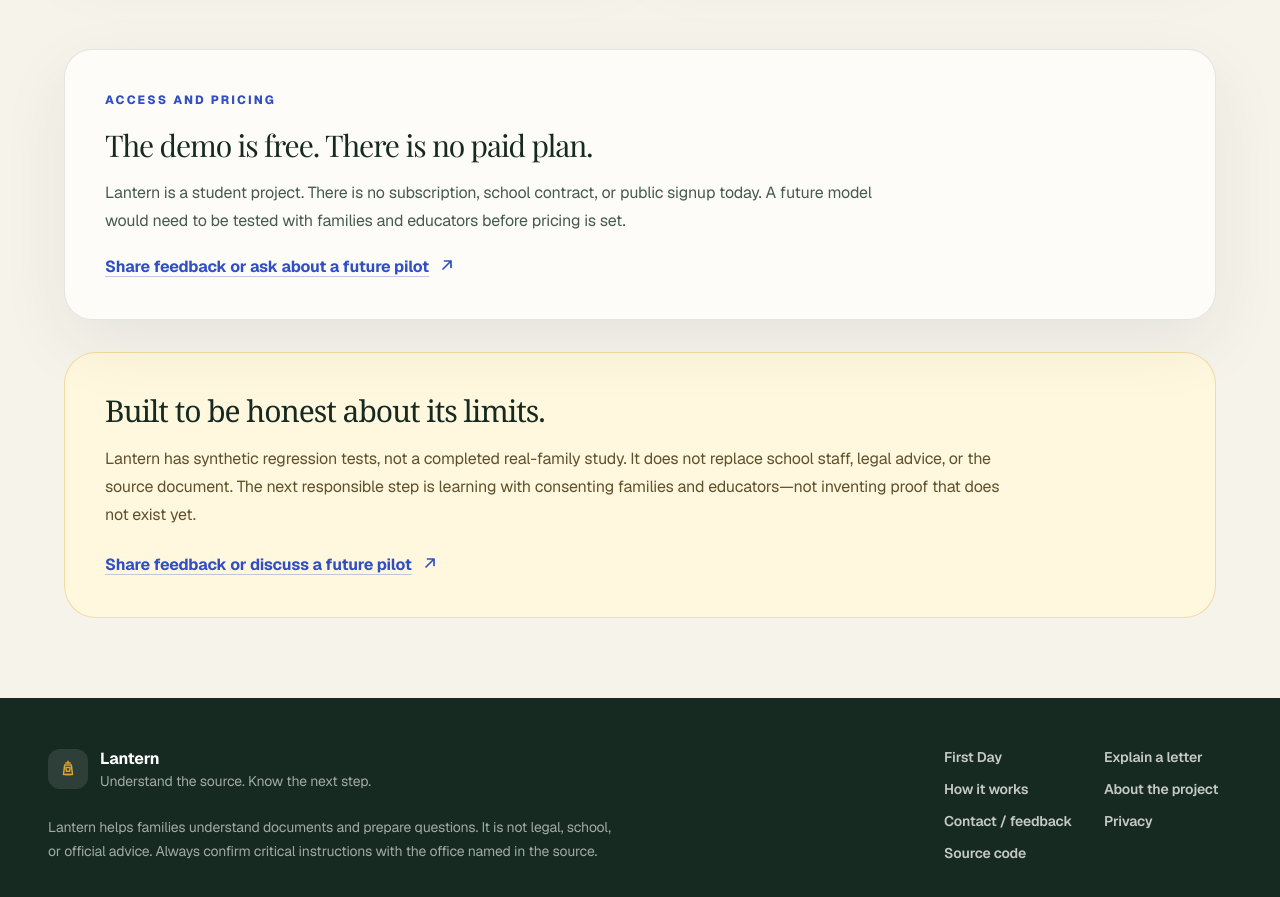
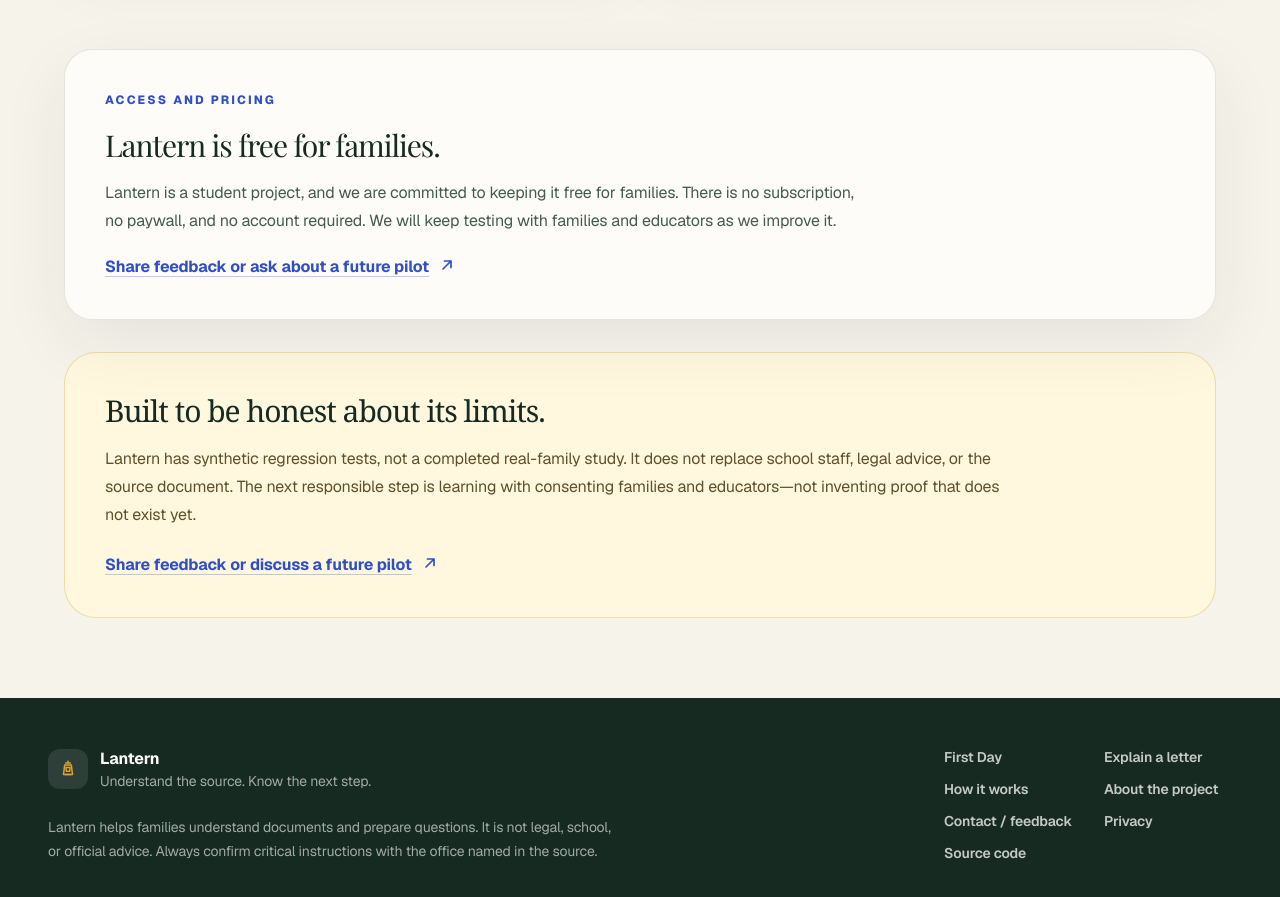
Before and after one commit to isaacgong0311-hash/Congressional-App-Challenge-, a Next.js app: page /about in a window 1280 px wide. Shown: the part 1640-2537 px from the top of the page. Built offline with nearby package versions, Linux system fonts and the light colour scheme; a web font is replaced by a local one.

Commit message:
Revise access and pricing details in about page
Updated the access and pricing information to clarify that Lantern is free for families and does not require a subscription.

```diff
--- a/app/about/page.tsx
+++ b/app/about/page.tsx
@@ -116,11 +116,12 @@ export default function AboutPage() {
             <p className="text-xs font-extrabold uppercase tracking-[0.18em] !text-cobalt">
               Access and pricing
             </p>
-            <h2 className="mt-4 text-3xl">The demo is free. There is no paid plan.</h2>
+            <h2 className="mt-4 text-3xl">Lantern is free for families.</h2>
             <p className="mt-4 max-w-3xl">
-              Lantern is a student project. There is no subscription, school
-              contract, or public signup today. A future model would need to be
-              tested with families and educators before pricing is set.
+            Lantern is a student project, and we are committed to keeping it free
+            for families. There is no subscription, no paywall, and no account
+            required. We will keep testing with families and educators as we
+            improve it.
             </p>
             <Link className="mt-5 inline-flex font-bold text-cobalt underline decoration-cobalt/30 underline-offset-4" href="/contact">
               Share feedback or ask about a future pilot <ArrowUpRightIcon className="ml-2 h-5 w-5" />
```
